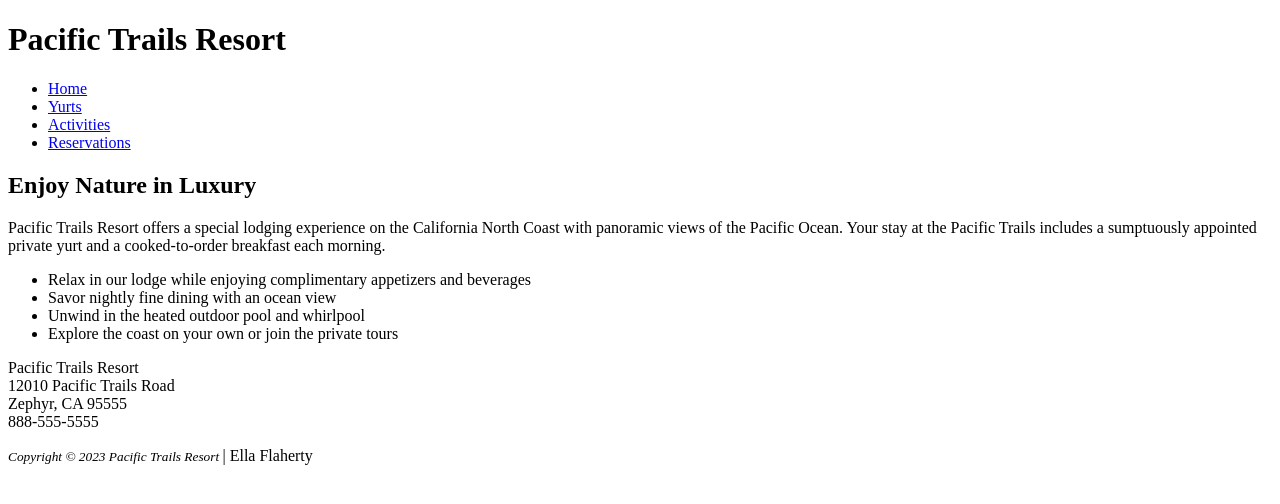
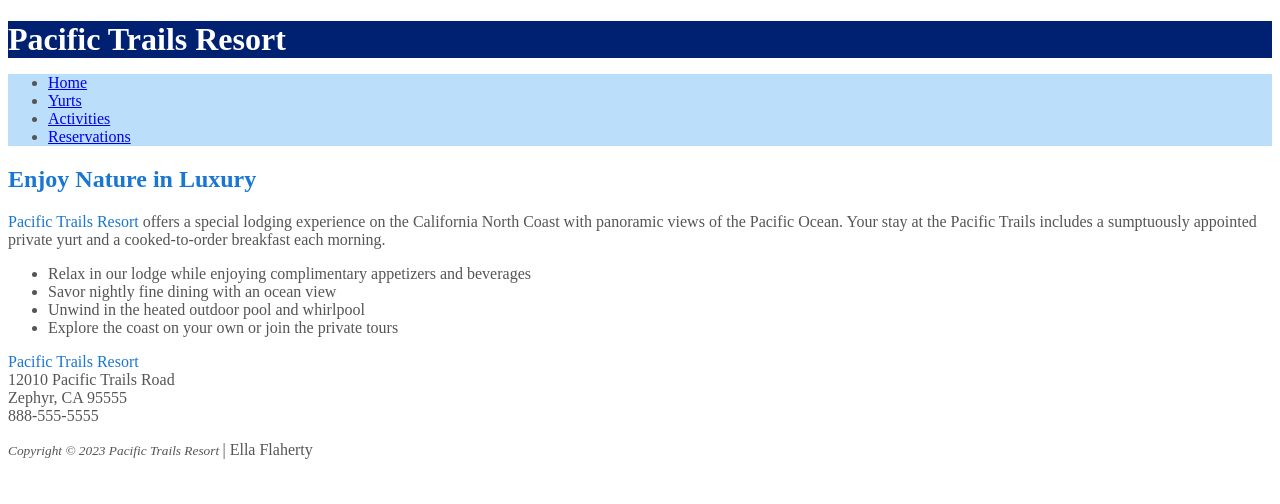
Before and after one commit to EllaRoseF/EllaRoseF.github.io, a plain HTML site: page index.html in a window 1280 px wide. Drawn offline with Linux system fonts and the light colour scheme.

Commit message:
Add files via upload

```diff
--- a/index.html
+++ b/index.html
@@ -5,6 +5,7 @@
     <meta http-equiv="X-UA-Compatible" content="IE=edge" />
     <meta name="viewport" content="width=device-width, initial-scale=1.0" />
     <title>Pacific Trails Resort</title>
+    <link rel="stylesheet" href="pacific.css" />
   </head>
   <body>
     <header>
@@ -24,10 +25,11 @@
     <main>
       <h2>Enjoy Nature in Luxury</h2>
       <p>
-        Pacific Trails Resort offers a special lodging experience on the
-        California North Coast with panoramic views of the Pacific Ocean. Your
-        stay at the Pacific Trails includes a sumptuously appointed private yurt
-        and a cooked-to-order breakfast each morning.
+        <span class="resort">Pacific Trails Resort</span> offers a special
+        lodging experience on the California North Coast with panoramic views of
+        the Pacific Ocean. Your stay at the Pacific Trails includes a
+        sumptuously appointed private yurt and a cooked-to-order breakfast each
+        morning.
       </p>
 
       <!-- ul>li*4 -->
@@ -41,9 +43,9 @@
         <li>Explore the coast on your own or join the private tours</li>
       </ul>
       <!-- div>p -->
-      <div>
+      <div id="contact">
         <p>
-          Pacific Trails Resort <br />
+          <span class="resort"> Pacific Trails Resort</span> <br />
           12010 Pacific Trails Road <br />
           Zephyr, CA 95555 <br />
           888-555-5555
@@ -53,8 +55,10 @@
 
     <!-- footer>p -->
     <footer>
-      <p><small><i>Copyright &copy; 2023 Pacific Trails Resort </i></small> | Ella Flaherty
-    </p>
+      <p>
+        <small><i>Copyright &copy; 2023 Pacific Trails Resort </i></small> |
+        Ella Flaherty
+      </p>
     </footer>
   </body>
 </html>
--- /dev/null
+++ b/pacific.css
@@ -0,0 +1,23 @@
+body {
+  background-color: #fff; /* bgc#fff */
+  color: #555; /* c#555 */
+}
+header {
+  background-color: #002171; /* bgc#002171 */
+  color: #fff; /* c#fff */
+}
+nav {
+  background-color: #bbdefb; /* bgc#bbdefb */
+}
+h1 {
+  margin-bottom: 0; /*mbo */
+}
+h2 {
+  color: #1976d2; /* c#1976d2 */
+}
+dt {
+  color: #002171; /* c#002171 */
+}
+.resort {
+  color: #1976d2; /* c#1976d2 */
+}
--- a/yurts.html
+++ b/yurts.html
@@ -5,6 +5,7 @@
     <meta http-equiv="X-UA-Compatible" content="IE=edge" />
     <meta name="viewport" content="width=device-width, initial-scale=1.0" />
     <title>Pacific Trails Resort :: Yurts</title>
+    <link rel="stylesheet" href="pacific.css" />
   </head>
   <body>
     <header>
```
